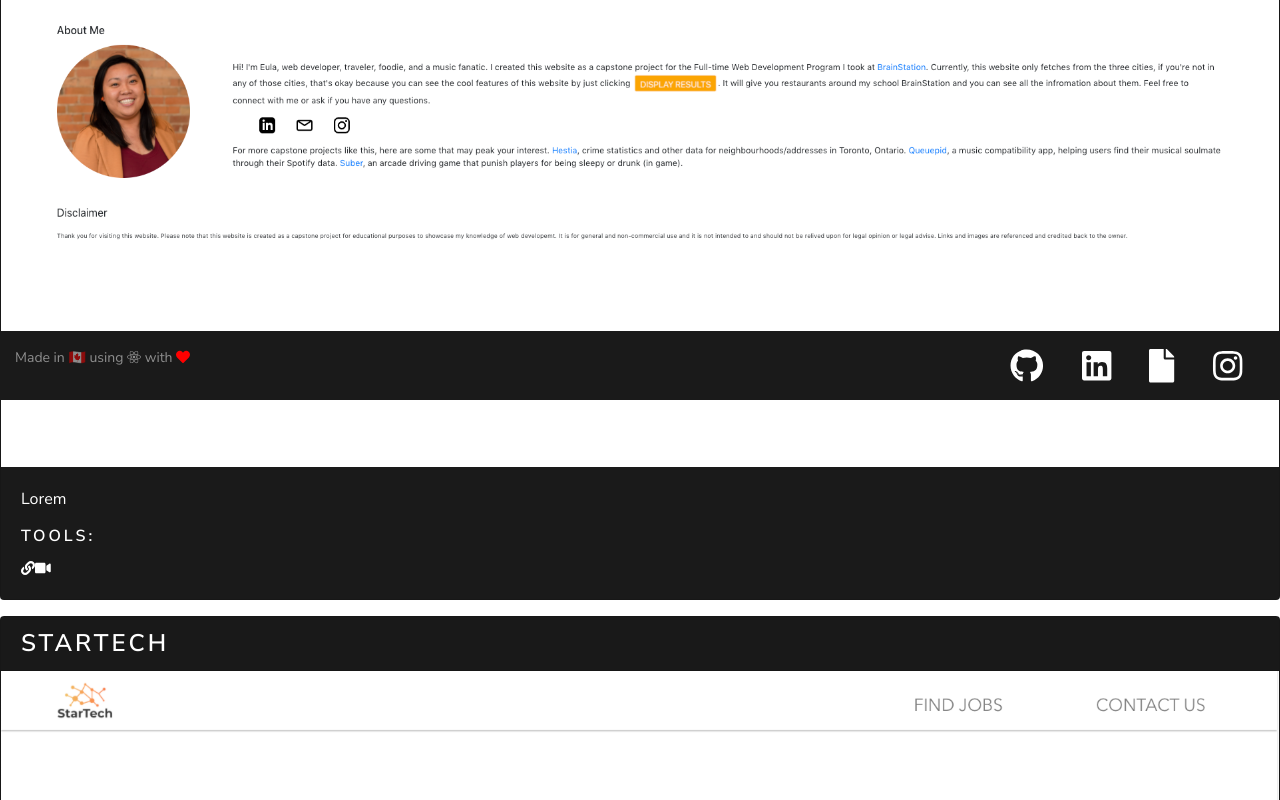
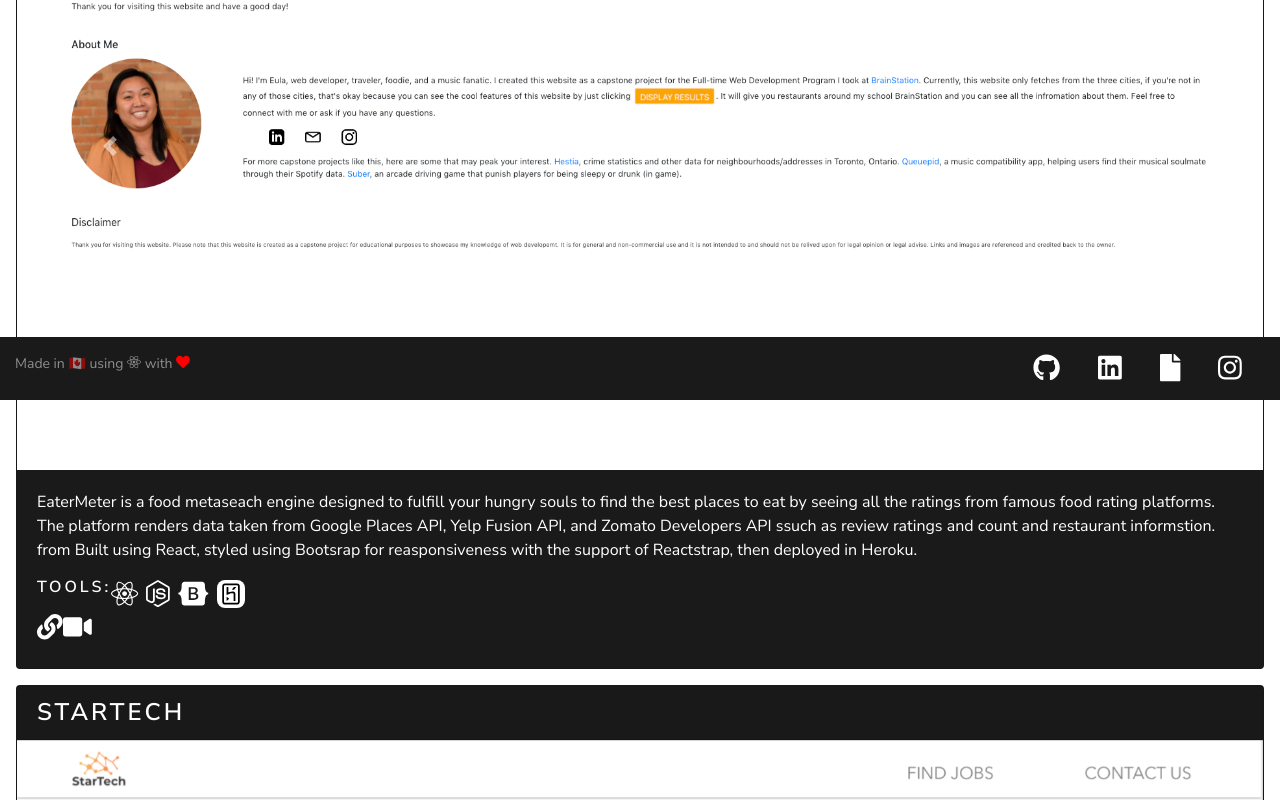
Before and after one commit to eulaaab/portfolio-v1, a React (Create React App) app: page /works in a window 1280 px wide. Shown: the part 400-1200 px from the top of the page. Built offline with nearby package versions, Linux system fonts and the light colour scheme.

Commit message:
added carousel for images

```diff
--- a/src/components/Header/Header.js
+++ b/src/components/Header/Header.js
@@ -64,7 +64,8 @@
                 WORKS
               </NavLink>
             </NavItem>
-            <NavItem>
+            {/*
+    <NavItem>
               <NavLink
                 to="/contact"
                 className="nav-link nav__text"
@@ -73,6 +74,7 @@
                 CONTACT
               </NavLink>
             </NavItem>
+          */}
           </Nav>
         </Collapse>
       </Navbar>
--- a/src/components/WorkCard/WorkCard.js
+++ b/src/components/WorkCard/WorkCard.js
@@ -1,38 +1,86 @@
-import React from "react";
+import React, { useState } from "react";
 import "bootswatch/dist/lux/bootstrap.css";
 import "./WorkCard.scss";
 import { FontAwesomeIcon } from "@fortawesome/react-fontawesome";
 import { faGithub } from "@fortawesome/free-brands-svg-icons";
 import { faLink, faVideo } from "@fortawesome/free-solid-svg-icons";
+import {
+  Carousel,
+  CarouselItem,
+  CarouselControl,
+  CarouselIndicators,
+} from "reactstrap";
 
 const WorkCard = (item) => {
   const { id, name, description, images, tools, github, website, video } = item;
+  const [activeIndex, setActiveIndex] = useState(0);
+  const next = () => {
+    const nextIndex = activeIndex === images.length - 1 ? 0 : activeIndex + 1;
+    return setActiveIndex(nextIndex);
+  };
+
+  const previous = () => {
+    const nextIndex = activeIndex === 0 ? images.length - 1 : activeIndex - 1;
+    return setActiveIndex(nextIndex);
+  };
+
+  const goToIndex = (newIndex) => {
+    return setActiveIndex(newIndex);
+  };
 
   return (
     <>
       <div className="card text-white bg-primary mb-3">
         <h3 className="card-header">{name}</h3>
-        <img src={images[0]} alt="image" className="card__image" />
+        <Carousel activeIndex={activeIndex} next={next} previous={previous}>
+          <CarouselIndicators
+            activeIndex={activeIndex}
+            onClickHandler={goToIndex}
+            items={images}
+          />
+          {images.map((item, i) => {
+            return (
+              <CarouselItem key={item.photoId}>
+                <img src={item} alt="image" className="card__image" />
+              </CarouselItem>
+            );
+          })}
+          <CarouselControl
+            direction="prev"
+            directionText="Previous"
+            onClickHandler={previous}
+          />
+          <CarouselControl
+            direction="next"
+            directionText="Next"
+            onClickHandler={next}
+          />
+        </Carousel>
         <div className="card-body">
           <p className="card-text">{description}</p>
-          <h5 className="card-title">TOOLS: </h5>
+          <div className="card__tools">
+            <h5 className="card-title">TOOLS: </h5>
+            {tools.map((item, i) => (
+              <span>{item}</span>
+            ))}
+          </div>
           {website ? (
-            <a href={website} target="_blank">
-              <FontAwesomeIcon icon={faLink} />
+            <a href={website} target="_blank" className="card__link">
+              <FontAwesomeIcon icon={faLink} className="card__icon" />
             </a>
           ) : (
             ""
           )}
           {github ? (
-            <a href={github} target="_blank">
-              <FontAwesomeIcon icon={faGithub} />
+            <a href={github} target="_blank" className="card__link">
+              <FontAwesomeIcon icon={faGithub} className="card__icon" />
             </a>
           ) : (
             ""
           )}
           {video ? (
-            <a href={video} target="_blank">
-              <FontAwesomeIcon icon={faVideo} />
+            <a href={video} target="_blank" className="card__link">
+              <FontAwesomeIcon icon={faVideo} className="card__icon" />
             </a>
           ) : (
             ""
--- a/src/components/WorkCard/WorkCard.scss
+++ b/src/components/WorkCard/WorkCard.scss
@@ -4,8 +4,18 @@
   &__image {
     width: 100% !important;
   }
+  &__tools {
+    display: flex;
+    align-items: center;
+  }
+  &__link {
+    font-size: 1.6rem;
+  }
 }
 
 a {
   color: $white;
 }
+.icon {
+  font-size: 1.7rem !important;
+}
--- a/src/components/WorksList/WorksList.js
+++ b/src/components/WorksList/WorksList.js
@@ -25,7 +25,8 @@
     {
       id: "01",
       name: "EaterMeter",
-      description: "Lorem",
+      description:
+        "EaterMeter is a food metaseach engine designed to fulfill your hungry souls to find the best places to eat by seeing all the ratings from famous food rating platforms. The platform renders data taken from Google Places API, Yelp Fusion API, and Zomato Developers API ssuch as review ratings and count and restaurant informstion. from Built using React, styled using Bootsrap for reasponsiveness with the support of Reactstrap, then deployed in Heroku.",
       images: [eatermeter01, eatermeter02, eatermeter03, eatermeter04],
       tools: [
         <FontAwesomeIcon icon={faReact} className="icon" alt="React" />,
@@ -40,7 +41,8 @@
     {
       id: "02",
       name: "Startech",
-      description: "Lorem",
+      description:
+        "Startech is an informational website to help educate recent graduates build their careers. It is a static wedpage  built as part of the one-day hackathon with fellow UX Designer and Data Scientist students in the Winter 2020 Cohort",
       images: [startech01, startech02, startech03],
       tools: [
         <FontAwesomeIcon icon={faSass} className="icon" alt="SASS" />,
@@ -55,7 +57,7 @@
       id: "03",
       name: "BrainFlix",
       description:
-        "Lorem build upon Javascript concepts and learn React in depth for three sprints",
+        "Brainflix is a responsive web application built as a project in my program to learn React, restful APIs, and Component Lifecycle Methods. Features includes next video navigation, posting comments,  and upload videos.",
       images: [brainflix01, brainflix02, brainflix03, brainflix04],
       tools: [
         <FontAwesomeIcon icon={faSass} className="icon" alt="SASS" />,
--- a/src/pages/Works/Works.scss
+++ b/src/pages/Works/Works.scss
@@ -13,5 +13,8 @@
 
 .works {
   position: relative;
-  top: 100px;
+  top: 120px;
+  padding-bottom: 80px;
+  padding-left: 1rem;
+  padding-right: 1rem;
 }
```
